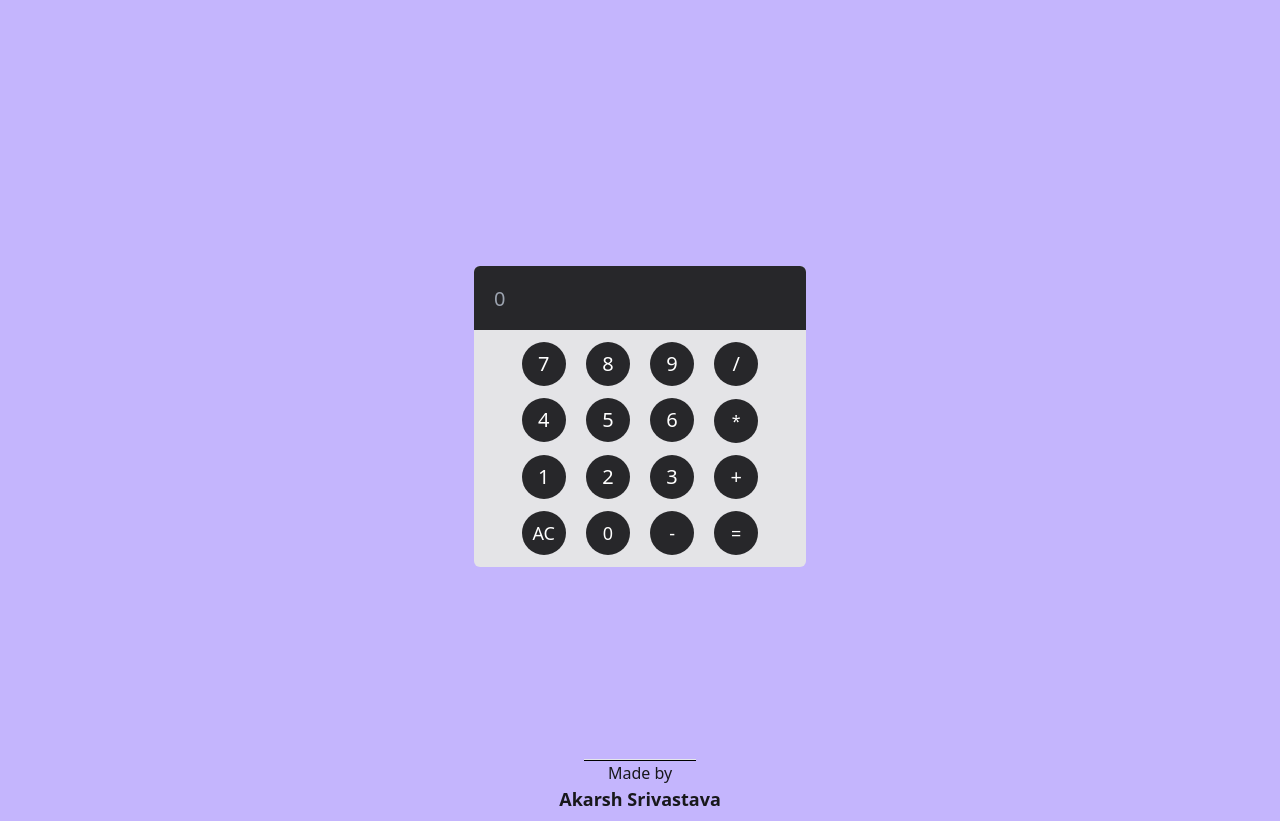
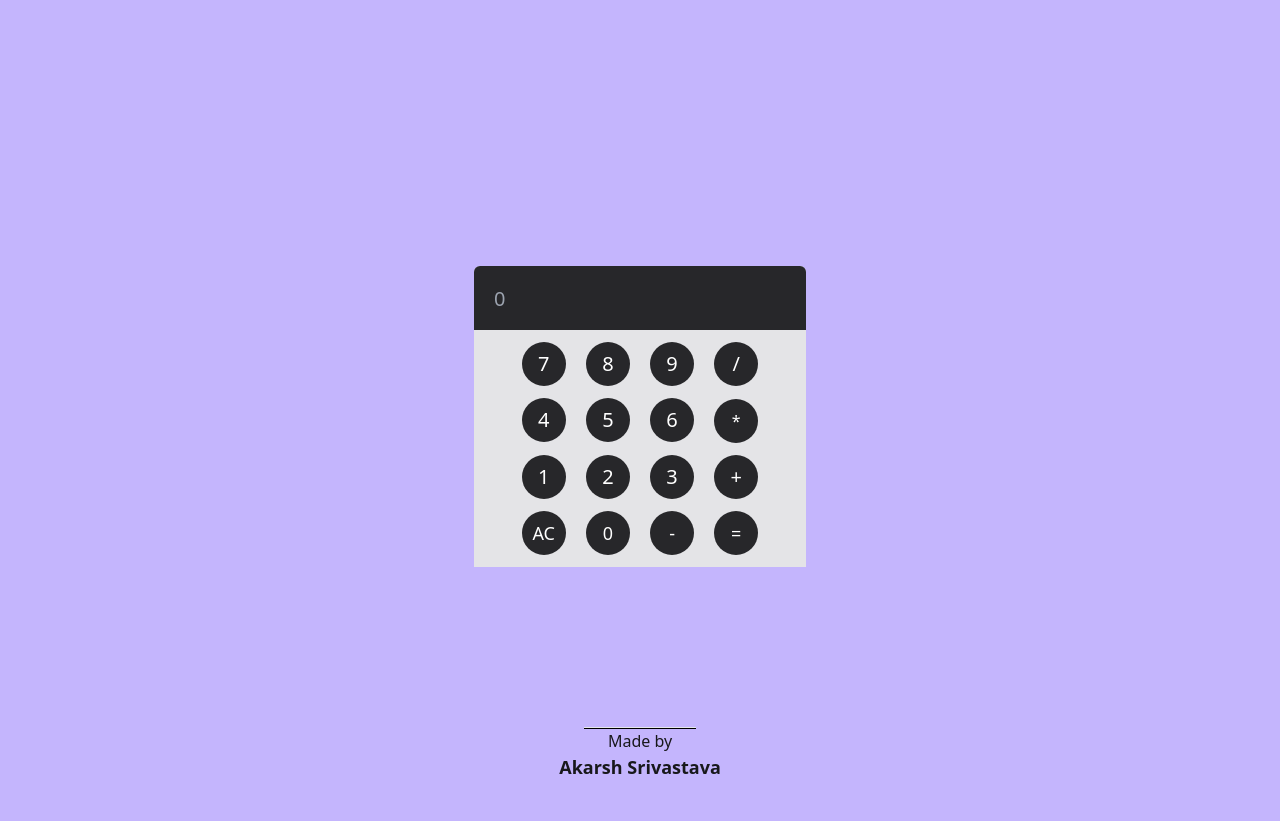
Before and after one commit to Akarsh0801/calculator.github.io, a website: page index.html in a window 1280 px wide. Shown: the part 80-901 px from the top of the page. After the commit the page ends 869 px from the top, so only its background shows below. Drawn offline with nearby package versions, Linux system fonts and the light colour scheme.

Commit message:
Add files via upload

```diff
--- a/index.html
+++ b/index.html
@@ -11,7 +11,7 @@
     <div id="head" class=" text-zinc-900 text-2xl md:text-3xl lg:text-3xl xl:text-3xl font-semibold text-center my-2 md:mt-3 lg:mt-3 xl:mt-3">
         Calculator<hr class="bg-black h-0.5 w-auto text-center mx-auto">
         </div>
-    <div class="flex flex-col justify-between items-center mx-auto w-fit bg-zinc-200 my-48 md:mt-64 lg:mt-64 xl:mt-72  rounded-md   ">
+    <div class="flex flex-col justify-between items-center mx-auto w-fit bg-zinc-200 my-40 md:mt-64 lg:mt-64 xl:mt-72  rounded-t-md   ">
     <input class="flex justify-end items-center bg-zinc-800 w-full h-16 text-white text-xl p-4 pl-5 rounded-t-md " type="text" name="input" id="input" placeholder="0" >
     </input>
     <div class="flex-col justify-between space-y-3 my-2 p-1" id="btns">
```
